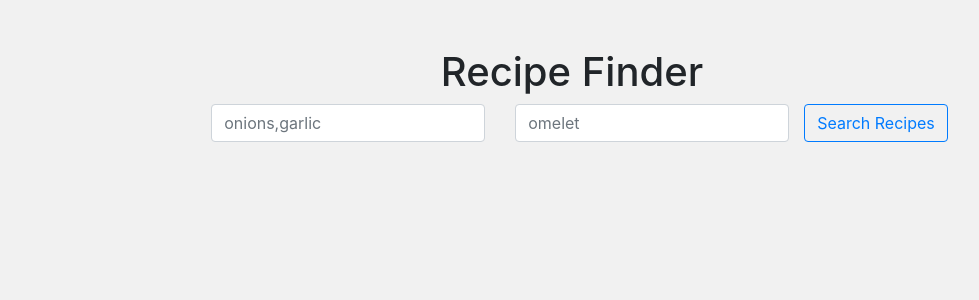
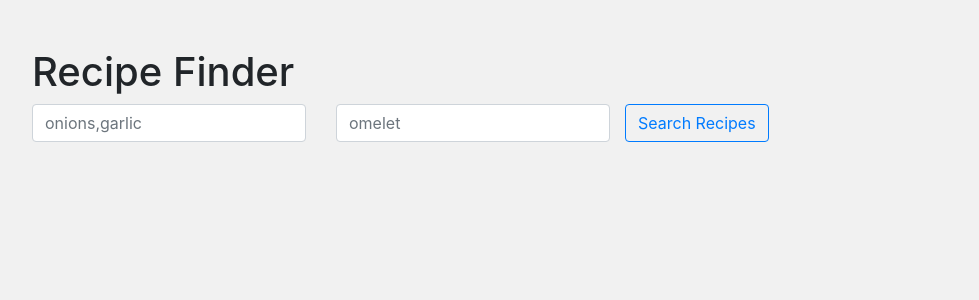
Before and after one commit to pooya-golchian/recipefinder, a React (Create React App) app: page / in a window 1280 px wide. Shown: the top 300 px of the page, without its empty margins (68-1047 px from the left). Built offline with nearby package versions, Linux system fonts and the light colour scheme.

Commit message:
Add action to form

```diff
--- a/src/actions/index.js
+++ b/src/actions/index.js
@@ -1 +1,7 @@
 export const SET_RECIPES =  'SET_RECIPES';
+
+
+export const setRecipes = (items) => ({
+  type: SET_RECIPES,
+  items
+});
--- a/src/components/App.js
+++ b/src/components/App.js
@@ -1,5 +1,6 @@
 import React, { Component } from 'react';
 import SearchRecipes from './SearchRecipes';
+import RecipeList from './RecipeList';
 import './../style/style.css';
 
 
@@ -7,9 +8,10 @@ import './../style/style.css';
 class App extends Component {
   render() {
     return (
-      <div className="container">
-      <h1 className="d-flex col-12 col-sm-12 justify-content-center align-items-center mb-2 pt-5">Recipe Finder</h1>
-      <SearchRecipes/>
+      <div className="container pb-5">
+      <h1 className="d-flex col-12 col-sm-12  mb-2 pt-5">Recipe Finder</h1>
+      <SearchRecipes />
+      <RecipeList />
       </div>
     );
   }
--- /dev/null
+++ b/src/components/RecipeList.js
@@ -0,0 +1,41 @@
+import React, { Component } from 'react';
+import {connect} from 'react-redux';
+
+
+
+class RecipeList extends Component {
+  render() {
+    // console.log('this.props', this.props);
+    return (
+      <div className='mt-3'>
+         {
+             this.props.recipes.map((recipe, index) => {
+                 return(
+                     <div className='d-flex flex-row' key={index}>
+                     <a className='d-flex col-auto mb-2' href={recipe.href}>
+                        <img src={recipe.thumbnail} />
+                        <div>
+                        <div className='d-flex col-12'>Title: {recipe.title}</div>
+                        <div className='d-flex col-12'>Ingredients: {recipe.ingredients}</div>
+                        </div>
+                     </a>
+
+
+
+
+                    </div>
+
+                 )
+             })
+         }
+      </div>
+    )
+  }
+}
+
+function mapStateToProps(state) {
+    return state;
+}
+
+
+export default connect(mapStateToProps, null)(RecipeList);
--- a/src/components/SearchRecipes.js
+++ b/src/components/SearchRecipes.js
@@ -1,5 +1,9 @@
 
 import React, {Component} from 'react';
+import {connect} from 'react-redux';
+import {setRecipes} from './../actions';
+
+
 class SearchRecipes extends  Component {
 
     constructor () {
@@ -16,7 +20,9 @@ class SearchRecipes extends  Component {
         const url = `http://www.recipepuppy.com/api/?i=${ingredients}&q=${dish}`;
         //console.log('state',this.state, 'url', url);
 
-        fetch(url,{method:'GET',}).then (response => response.json()).then (json => console.log('recipes', json));
+        fetch(url,
+            {method:'GET',}).then (response => response.json())
+            .then (json => this.props.setRecipes(json.results));
 
 
     }
@@ -24,7 +30,7 @@ class SearchRecipes extends  Component {
 
  render () {
      return (
-    <div className="d-flex col-12 col-sm-12 justify-content-center align-items-center">
+    <div className="d-flex col-12 col-sm-12">
         <div className="form-inline">
             <div className="row form-group">
                 <div className="col-auto">
@@ -55,4 +61,4 @@ class SearchRecipes extends  Component {
 }
 
 
-export default SearchRecipes;
+export default connect(null, {setRecipes})(SearchRecipes);
--- a/src/index.js
+++ b/src/index.js
@@ -2,6 +2,12 @@ import React from 'react';
 import ReactDOM from 'react-dom';
 import App from './components/App';
 import registerServiceWorker from './registerServiceWorker';
+import { createStore} from 'redux';
+import { Provider } from 'react-redux';
+import rootReducer  from './reducers';
 
-ReactDOM.render(<App />, document.getElementById('root'));
+const store = createStore(rootReducer);
+//store.subscribe( ()=> console.log( 'store', store.getState()) );
+ReactDOM.render(
+<Provider store={store}><App /></Provider>, document.getElementById('root'));
 registerServiceWorker();
--- /dev/null
+++ b/src/reducers/index.js
@@ -0,0 +1,16 @@
+import { combineReducers } from 'redux';
+import {SET_RECIPES} from '../actions';
+
+
+
+function recipes(state = [], action) {
+    switch (action.type) {
+        case SET_RECIPES:
+            return action.items;
+        default:
+            return state;
+
+    }
+}
+const rootReducer = combineReducers({recipes});
+export default rootReducer;
```
